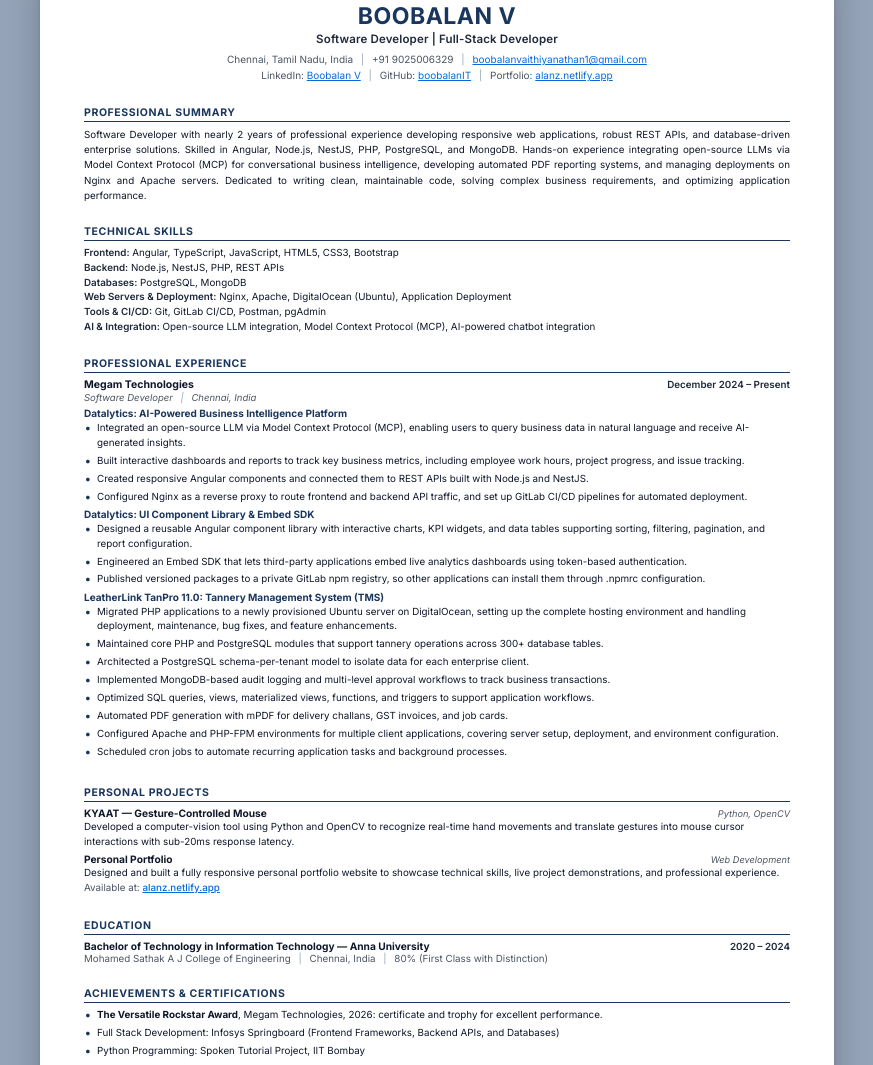
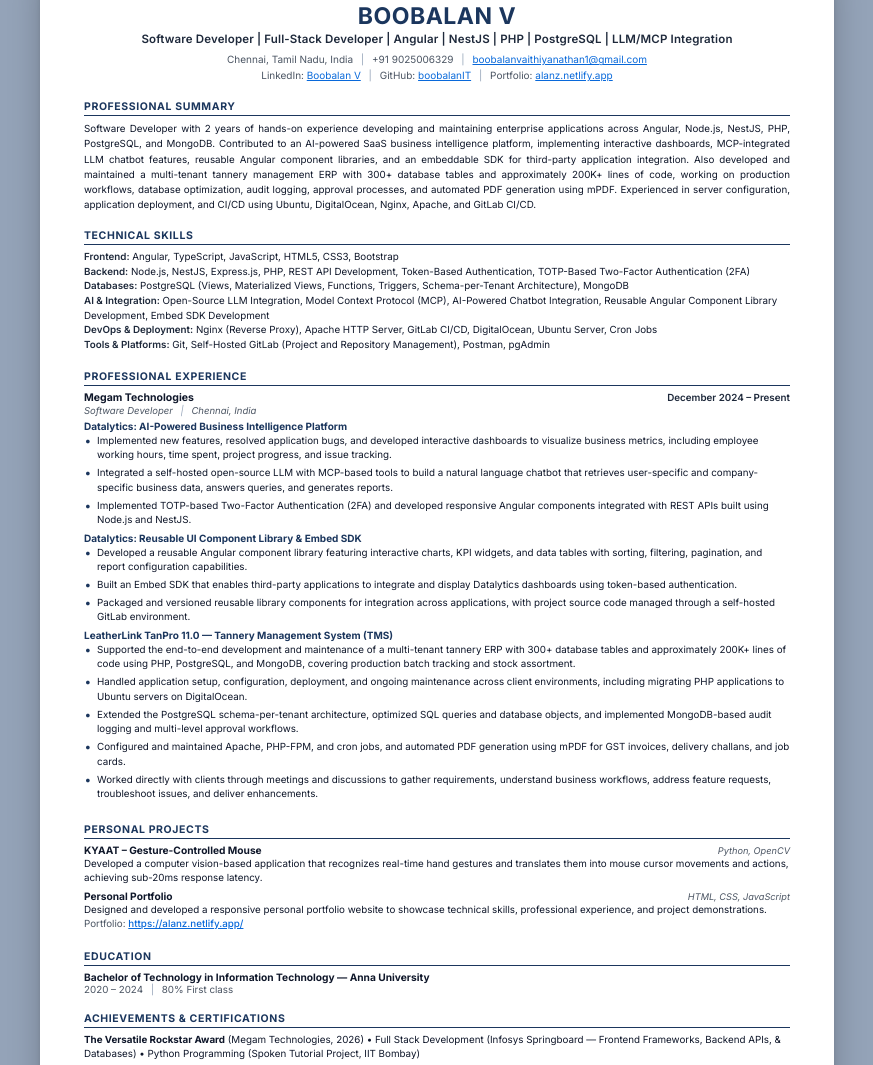
Before and after one commit to BoobalanIT/Resume-Builder, a website: page preview.html in a window 1280 px wide. Shown: the part 138-1203 px from the top of the page, without its empty margins (203-1076 px from the left). Drawn offline with Linux system fonts and the light colour scheme.

Commit message:
<subagent> feat: update resume content with detailed project experience and add application script </subagent>

```diff
--- a/preview.html
+++ b/preview.html
@@ -435,7 +435,8 @@
     <!-- ── HEADER ────────────────────────────────────────────── -->
     <header class="hdr">
       <h1 class="hdr-name">BOOBALAN V</h1>
-      <div class="hdr-title">Software Developer | Full-Stack Developer</div>
+      <div class="hdr-title">Software Developer | Full-Stack Developer | Angular | NestJS | PHP | PostgreSQL | LLM/MCP
+        Integration</div>
       <div class="hdr-contact">
         Chennai, Tamil Nadu, India
         <span class="sp">|</span> +91 9025006329
@@ -455,12 +456,14 @@
     <section class="sec">
       <div class="sec-title">Professional Summary</div>
       <p class="summary">
-        Software Developer with nearly 2 years of professional experience developing responsive web applications, robust
-        REST APIs, and database-driven enterprise solutions. Skilled in Angular, Node.js, NestJS, PHP, PostgreSQL, and
-        MongoDB. Hands-on experience integrating open-source LLMs via Model Context Protocol (MCP) for conversational
-        business intelligence, developing automated PDF reporting systems, and managing deployments on Nginx and Apache
-        servers. Dedicated to writing clean, maintainable code, solving complex business requirements, and optimizing
-        application performance.
+        Software Developer with 2 years of hands-on experience developing and maintaining enterprise applications
+        across Angular, Node.js, NestJS, PHP, PostgreSQL, and MongoDB. Contributed to an AI-powered SaaS business
+        intelligence platform, implementing interactive dashboards, MCP-integrated LLM chatbot features, reusable
+        Angular component libraries, and an embeddable SDK for third-party application integration. Also developed and
+        maintained a multi-tenant tannery management ERP with 300+ database tables and approximately 200K+ lines of
+        code, working on production workflows, database optimization, audit logging, approval processes, and automated
+        PDF generation using mPDF. Experienced in server configuration, application deployment, and CI/CD using
+        Ubuntu, DigitalOcean, Nginx, Apache, and GitLab CI/CD.
       </p>
     </section>
 
@@ -469,11 +472,11 @@
       <div class="sec-title">Technical Skills</div>
       <div class="skills-list">
         <div class="sk"><b>Frontend:</b> Angular, TypeScript, JavaScript, HTML5, CSS3, Bootstrap</div>
-        <div class="sk"><b>Backend:</b> Node.js, NestJS, PHP, REST APIs</div>
-        <div class="sk"><b>Databases:</b> PostgreSQL, MongoDB</div>
-        <div class="sk"><b>Web Servers &amp; Deployment:</b> Nginx, Apache, DigitalOcean (Ubuntu), Application Deployment</div>
-        <div class="sk"><b>Tools &amp; CI/CD:</b> Git, GitLab CI/CD, Postman, pgAdmin</div>
-        <div class="sk"><b>AI &amp; Integration:</b> Open-source LLM integration, Model Context Protocol (MCP), AI-powered chatbot integration</div>
+        <div class="sk"><b>Backend:</b> Node.js, NestJS, Express.js, PHP, REST API Development, Token-Based Authentication, TOTP-Based Two-Factor Authentication (2FA)</div>
+        <div class="sk"><b>Databases:</b> PostgreSQL (Views, Materialized Views, Functions, Triggers, Schema-per-Tenant Architecture), MongoDB</div>
+        <div class="sk"><b>AI &amp; Integration:</b> Open-Source LLM Integration, Model Context Protocol (MCP), AI-Powered Chatbot Integration, Reusable Angular Component Library Development, Embed SDK Development</div>
+        <div class="sk"><b>DevOps &amp; Deployment:</b> Nginx (Reverse Proxy), Apache HTTP Server, GitLab CI/CD, DigitalOcean, Ubuntu Server, Cron Jobs</div>
+        <div class="sk"><b>Tools &amp; Platforms:</b> Git, Self-Hosted GitLab (Project and Repository Management), Postman, pgAdmin</div>
       </div>
     </section>
 
@@ -491,40 +494,38 @@
 
         <div class="sub-head">Datalytics: AI-Powered Business Intelligence Platform</div>
         <ul class="bl">
-          <li>Integrated an open-source LLM via Model Context Protocol (MCP), enabling users to query business data in
-            natural language and receive AI-generated insights.</li>
-          <li>Built interactive dashboards and reports to track key business metrics, including employee work hours,
-            project progress, and issue tracking.</li>
-          <li>Created responsive Angular components and connected them to REST APIs built with Node.js and NestJS.</li>
-          <li>Configured Nginx as a reverse proxy to route frontend and backend API traffic, and set up GitLab CI/CD
-            pipelines for automated deployment.</li>
+          <li>Implemented new features, resolved application bugs, and developed interactive dashboards to visualize
+            business metrics, including employee working hours, time spent, project progress, and issue tracking.</li>
+          <li>Integrated a self-hosted open-source LLM with MCP-based tools to build a natural language chatbot that
+            retrieves user-specific and company-specific business data, answers queries, and generates reports.</li>
+          <li>Implemented TOTP-based Two-Factor Authentication (2FA) and developed responsive Angular components
+            integrated with REST APIs built using Node.js and NestJS.</li>
         </ul>
 
-        <div class="sub-head">Datalytics: UI Component Library &amp; Embed SDK</div>
+        <div class="sub-head">Datalytics: Reusable UI Component Library &amp; Embed SDK</div>
         <ul class="bl">
-          <li>Designed a reusable Angular component library with interactive charts, KPI widgets, and data tables
-            supporting sorting, filtering, pagination, and report configuration.</li>
-          <li>Engineered an Embed SDK that lets third-party applications embed live analytics dashboards using
-            token-based authentication.</li>
-          <li>Published versioned packages to a private GitLab npm registry, so other applications can install them
-            through .npmrc configuration.</li>
+          <li>Developed a reusable Angular component library featuring interactive charts, KPI widgets, and data tables
+            with sorting, filtering, pagination, and report configuration capabilities.</li>
+          <li>Built an Embed SDK that enables third-party applications to integrate and display Datalytics dashboards
+            using token-based authentication.</li>
+          <li>Packaged and versioned reusable library components for integration across applications, with project
+            source code managed through a self-hosted GitLab environment.</li>
         </ul>
 
 
-        <div class="sub-head">LeatherLink TanPro 11.0: Tannery Management System (TMS)</div>
+        <div class="sub-head">LeatherLink TanPro 11.0 — Tannery Management System (TMS)</div>
         <ul class="bl">
-          <li>Migrated PHP applications to a newly provisioned Ubuntu server on DigitalOcean, setting up the complete
-            hosting environment and handling deployment, maintenance, bug fixes, and feature enhancements.</li>
-          <li>Maintained core PHP and PostgreSQL modules that support tannery operations across 300+ database tables.</li>
-          <li>Architected a PostgreSQL schema-per-tenant model to isolate data for each enterprise client.</li>
-          <li>Implemented MongoDB-based audit logging and multi-level approval workflows to track business
-            transactions.</li>
-          <li>Optimized SQL queries, views, materialized views, functions, and triggers to support application
-            workflows.</li>
-          <li>Automated PDF generation with mPDF for delivery challans, GST invoices, and job cards.</li>
-          <li>Configured Apache and PHP-FPM environments for multiple client applications, covering server setup,
-            deployment, and environment configuration.</li>
-          <li>Scheduled cron jobs to automate recurring application tasks and background processes.</li>
+          <li>Supported the end-to-end development and maintenance of a multi-tenant tannery ERP with 300+ database
+            tables and approximately 200K+ lines of code using PHP, PostgreSQL, and MongoDB, covering production batch
+            tracking and stock assortment.</li>
+          <li>Handled application setup, configuration, deployment, and ongoing maintenance across client environments,
+            including migrating PHP applications to Ubuntu servers on DigitalOcean.</li>
+          <li>Extended the PostgreSQL schema-per-tenant architecture, optimized SQL queries and database objects, and
+            implemented MongoDB-based audit logging and multi-level approval workflows.</li>
+          <li>Configured and maintained Apache, PHP-FPM, and cron jobs, and automated PDF generation using mPDF for GST
+            invoices, delivery challans, and job cards.</li>
+          <li>Worked directly with clients through meetings and discussions to gather requirements, understand business
+            workflows, address feature requests, troubleshoot issues, and deliver enhancements.</li>
         </ul>
 
     </section>
@@ -534,20 +535,20 @@
       <div class="sec-title">Personal Projects</div>
       <div class="proj-item">
         <div class="proj-hdr">
-          <span class="proj-name">KYAAT — Gesture-Controlled Mouse</span>
+          <span class="proj-name">KYAAT – Gesture-Controlled Mouse</span>
           <span class="proj-tech">Python, OpenCV</span>
         </div>
-        <p class="proj-desc">Developed a computer-vision tool using Python and OpenCV to recognize real-time hand
-          movements and translate gestures into mouse cursor interactions with sub-20ms response latency.</p>
+        <p class="proj-desc">Developed a computer vision-based application that recognizes real-time hand gestures and
+          translates them into mouse cursor movements and actions, achieving sub-20ms response latency.</p>
       </div>
       <div class="proj-item">
         <div class="proj-hdr">
           <span class="proj-name">Personal Portfolio</span>
-          <span class="proj-tech">Web Development</span>
+          <span class="proj-tech">HTML, CSS, JavaScript</span>
         </div>
-        <p class="proj-desc">Designed and built a fully responsive personal portfolio website to showcase technical
-          skills, live project demonstrations, and professional experience.</p>
-        <p class="proj-url">Available at: <a href="https://alanz.netlify.app/" target="_blank">alanz.netlify.app</a></p>
+        <p class="proj-desc">Designed and developed a responsive personal portfolio website to showcase technical
+          skills, professional experience, and project demonstrations.</p>
+        <p class="proj-url">Portfolio: <a href="https://alanz.netlify.app/" target="_blank">https://alanz.netlify.app/</a></p>
       </div>
     </section>
 
@@ -556,24 +557,14 @@
       <div class="sec-title">Education</div>
       <div class="edu-hdr">
         <span class="edu-deg">Bachelor of Technology in Information Technology — Anna University</span>
-        <span class="edu-year">2020 – 2024</span>
       </div>
-      <div class="edu-sub">
-        Mohamed Sathak A J College of Engineering
-        <span class="sp">|</span> Chennai, India
-        <span class="sp">|</span> 80% (First Class with Distinction)
-      </div>
+      <div class="edu-sub">2020 – 2024 <span class="sp">|</span> 80% First class</div>
     </section>
 
     <!-- ── ACHIEVEMENTS & CERTIFICATIONS ──────────────────────── -->
     <section class="sec">
       <div class="sec-title">Achievements &amp; Certifications</div>
-      <ul class="bl">
-        <li><strong>The Versatile Rockstar Award</strong>, Megam Technologies, 2026: certificate and trophy for
-          excellent performance.</li>
-        <li>Full Stack Development: Infosys Springboard (Frontend Frameworks, Backend APIs, and Databases)</li>
-        <li>Python Programming: Spoken Tutorial Project, IIT Bombay</li>
-      </ul>
+      <p class="sk"><strong>The Versatile Rockstar Award</strong> (Megam Technologies, 2026) &bull; Full Stack Development (Infosys Springboard — Frontend Frameworks, Backend APIs, &amp; Databases) &bull; Python Programming (Spoken Tutorial Project, IIT Bombay)</p>
     </section>
 
   </div><!-- /a4-page -->
```
Also changed, not shown: index.html (+54 -63 lines), js/app.js (+37 -40 lines).
